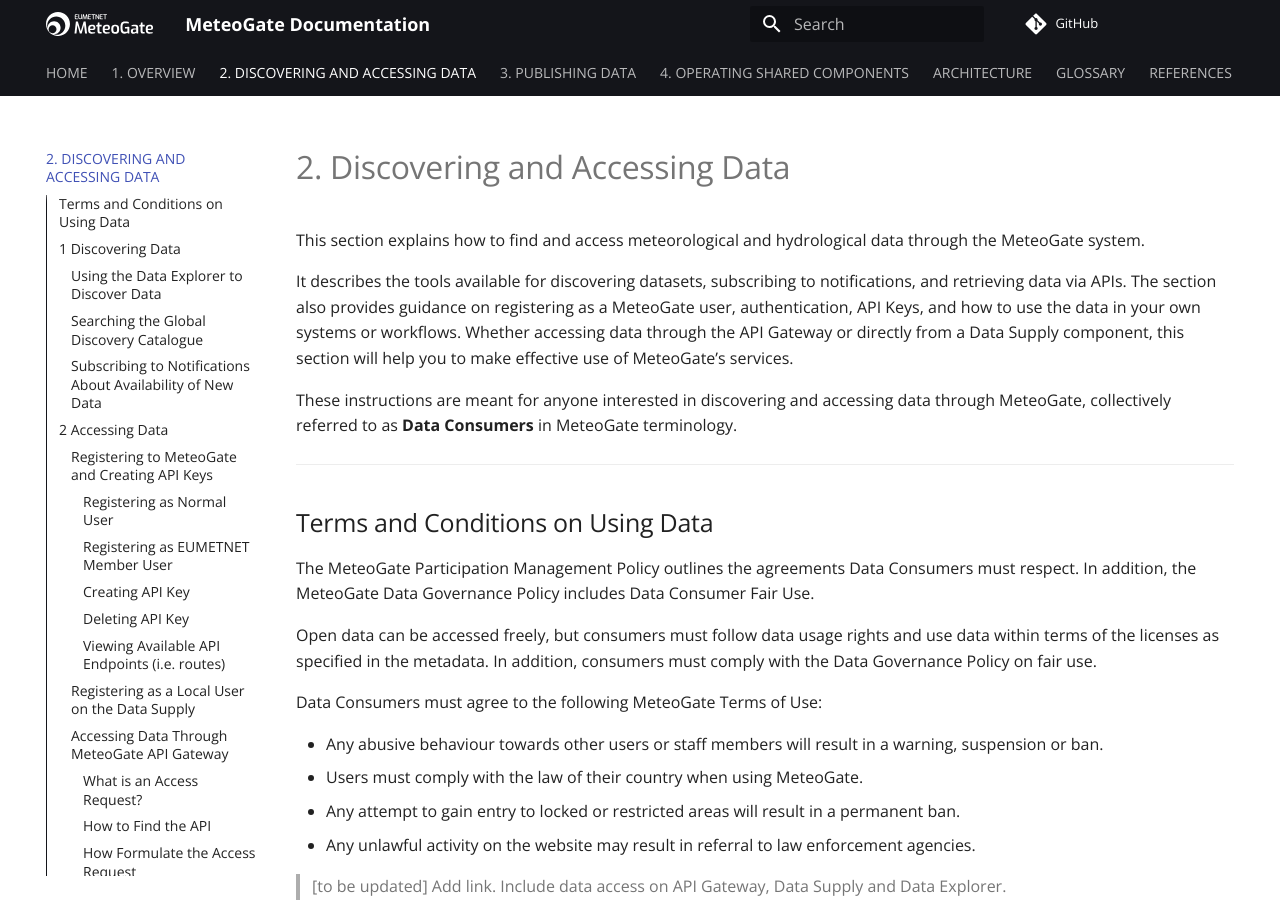
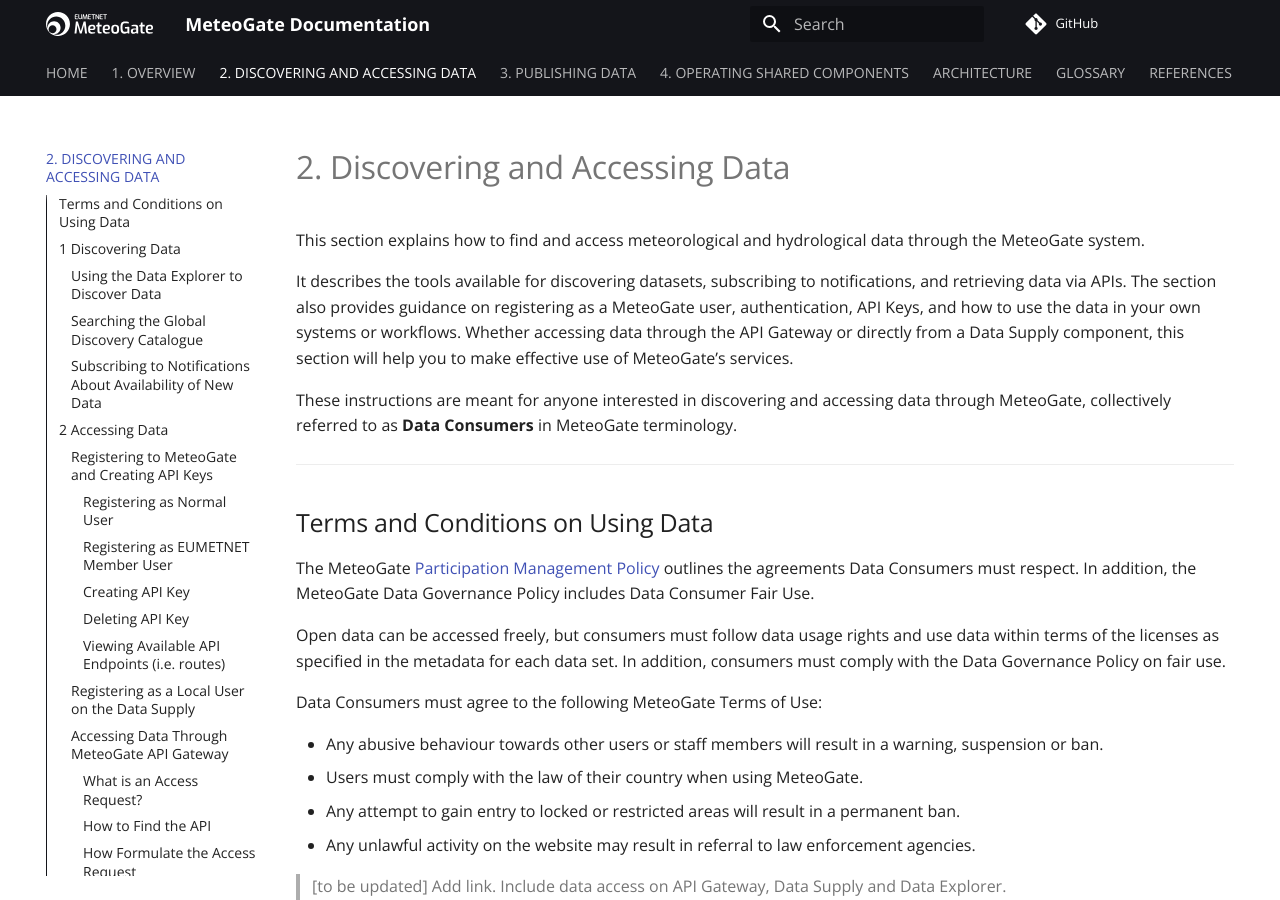
Before and after one commit to EUMETNET/meteogate-documentation, an MkDocs documentation site: the page built from docs/2-discovering-and-accessing-data.md, in a window 1280 px wide and 900 px high. Built offline with MkDocs 1.6.1 and Material for MkDocs 9.7.7, drawn with Linux system fonts in a browser that asks for light colours; comment, search, counter and statistics services are not loaded.

Commit message:
Update 2-discovering-and-accessing-data.md

```diff
--- a/docs/2-discovering-and-accessing-data.md
+++ b/docs/2-discovering-and-accessing-data.md
@@ -10,9 +10,9 @@ These instructions are meant for anyone interested in discovering and accessing
 
 ## Terms and Conditions on Using Data
 
-The MeteoGate Participation Management Policy outlines the agreements Data Consumers must respect. In addition, the MeteoGate Data Governance Policy includes Data Consumer Fair Use.
+The MeteoGate [Participation Management Policy](..references/) outlines the agreements Data Consumers must respect. In addition, the MeteoGate Data Governance Policy includes Data Consumer Fair Use.
 
-Open data can be accessed freely, but consumers must follow data usage rights and use data within terms of the licenses as specified in the metadata. In addition, consumers must comply with the Data Governance Policy on fair use.
+Open data can be accessed freely, but consumers must follow data usage rights and use data within terms of the licenses as specified in the metadata for each data set. In addition, consumers must comply with the Data Governance Policy on fair use.
 
 Data Consumers must agree to the following MeteoGate Terms of Use:
 
```
